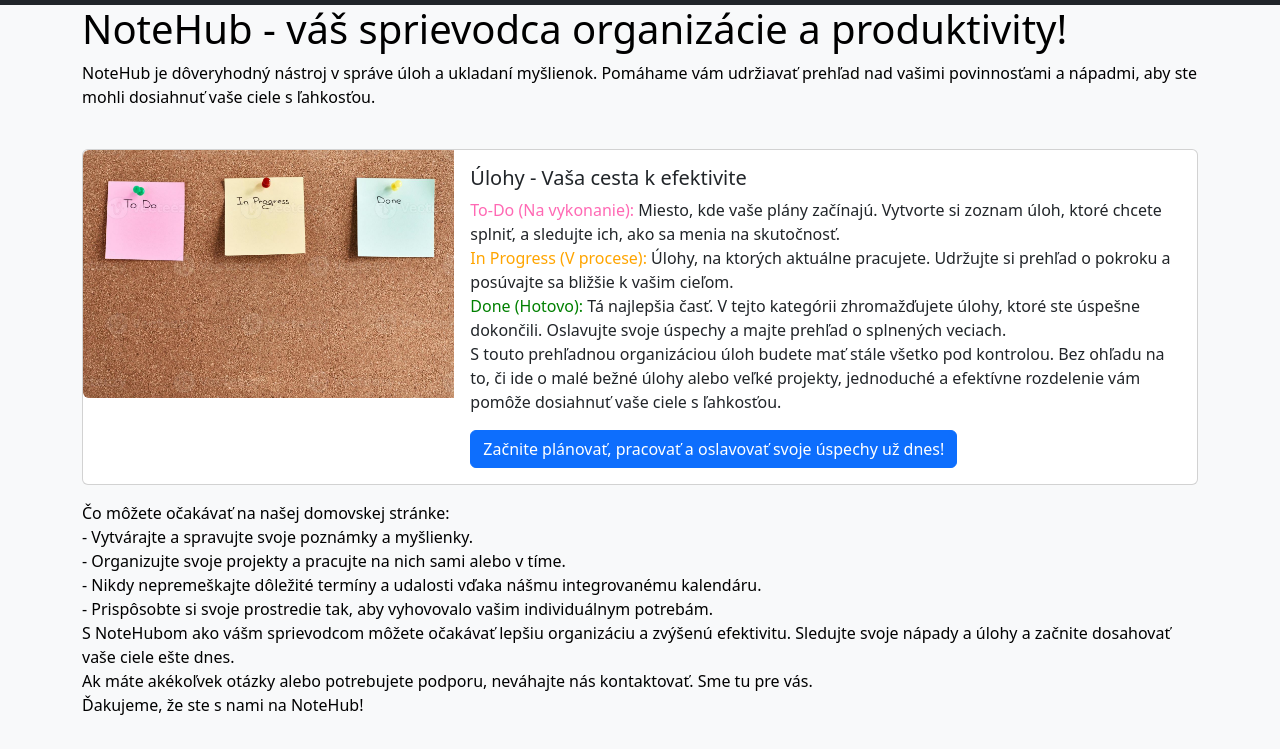
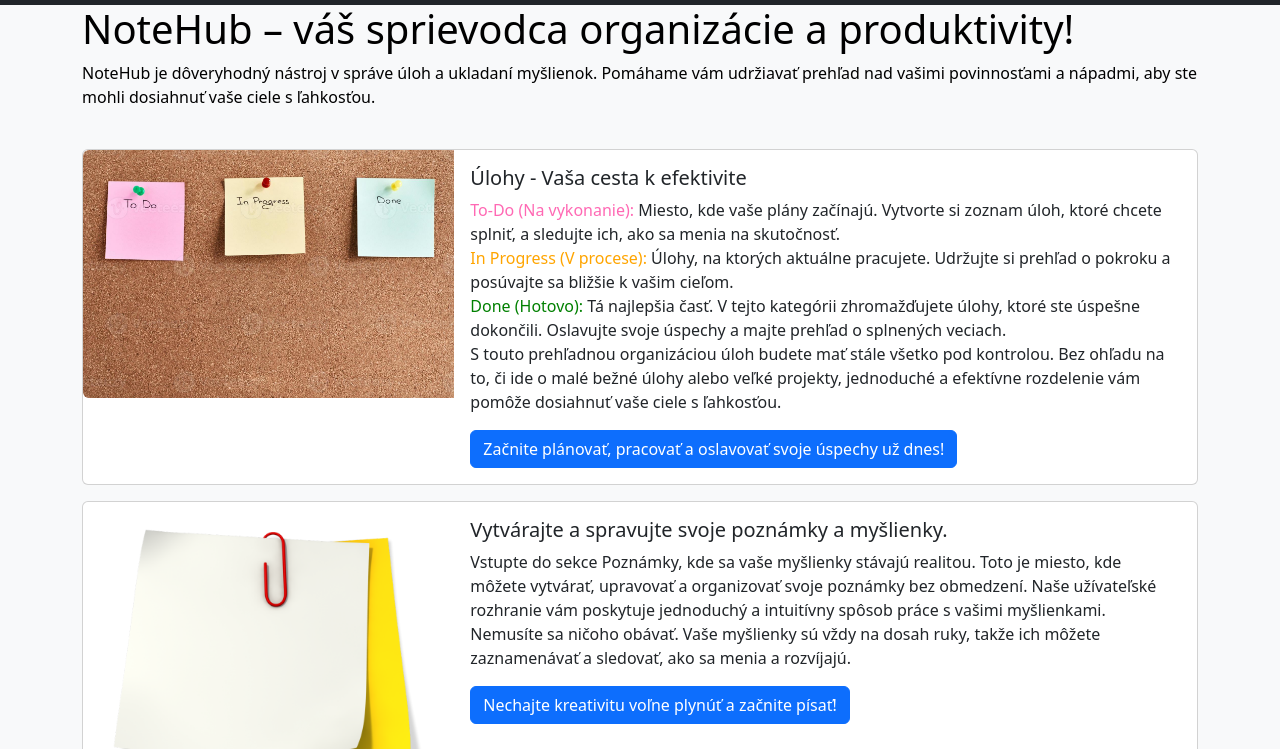
Before and after one commit to AndyBrno/checkpoint1, a plain HTML site: page index.html in a window 1280 px wide. Shown: the part 51-800 px from the top of the page. Drawn offline with nearby package versions, Linux system fonts and the light colour scheme.

Commit message:
Domov - Poznamky

```diff
--- a/index.html
+++ b/index.html
@@ -47,7 +47,7 @@
     </nav>
 
     <div class="container">
-        <h1>NoteHub - váš sprievodca organizácie a produktivity!</h1>
+        <h1>NoteHub – váš sprievodca organizácie a produktivity!</h1>
 
         <p>
             NoteHub je dôveryhodný nástroj v správe úloh a ukladaní myšlienok.
@@ -68,8 +68,10 @@
                             <span style="color: orange;">In Progress (V procese):</span>
                             Úlohy, na ktorých aktuálne pracujete. Udržujte si prehľad o pokroku a posúvajte sa bližšie k vašim cieľom.<br>
                             <span style="color: green;">Done (Hotovo):</span>
-                            Tá najlepšia časť. V tejto kategórii zhromažďujete úlohy, ktoré ste úspešne dokončili. Oslavujte svoje úspechy a majte prehľad o splnených veciach.<br>
-                            S touto prehľadnou organizáciou úloh budete mať stále všetko pod kontrolou. Bez ohľadu na to, či ide o malé bežné úlohy alebo veľké projekty, jednoduché a efektívne rozdelenie vám pomôže dosiahnuť vaše ciele s ľahkosťou.<br>
+                            Tá najlepšia časť. V tejto kategórii zhromažďujete úlohy, ktoré ste úspešne dokončili.
+                            Oslavujte svoje úspechy a majte prehľad o splnených veciach.<br>
+                            S touto prehľadnou organizáciou úloh budete mať stále všetko pod kontrolou.
+                            Bez ohľadu na to, či ide o malé bežné úlohy alebo veľké projekty, jednoduché a efektívne rozdelenie vám pomôže dosiahnuť vaše ciele s ľahkosťou.<br>
                         </p>
                         <a href="#" class="btn btn-primary">Začnite plánovať, pracovať a oslavovať svoje úspechy už dnes!</a>
                     </div>
@@ -77,9 +79,29 @@
             </div>
         </div>
 
+        <div class="card mb-3">
+            <div class="row g-0">
+                <div class="col-md-4">
+                    <img src="images/notes.png" class="img-fluid rounded-start" alt="...">
+                </div>
+                <div class="col-md-8">
+                    <div class="card-body">
+                        <h5 class="card-title">Vytvárajte a spravujte svoje poznámky a myšlienky.</h5>
+                        <p class="card-text">
+                            Vstupte do sekce Poznámky, kde sa vaše myšlienky stávajú realitou.
+                            Toto je miesto, kde môžete vytvárať, upravovať a organizovať svoje poznámky bez obmedzení.
+                            Naše užívateľské rozhranie vám poskytuje jednoduchý a intuitívny spôsob práce s vašimi myšlienkami.
+                            Nemusíte sa ničoho obávať. Vaše myšlienky sú vždy na dosah ruky, takže ich môžete zaznamenávať a sledovať, ako sa menia a rozvíjajú.
+                        </p>
+                        <a href="#" class="btn btn-primary">Nechajte kreativitu voľne plynúť a začnite písať!</a>
+                    </div>
+                </div>
+            </div>
+        </div>
+
         <p>
             Čo môžete očakávať na našej domovskej stránke:<br>
-            - Vytvárajte a spravujte svoje poznámky a myšlienky.<br>
+            - <br>
             - Organizujte svoje projekty a pracujte na nich sami alebo v tíme.<br>
             - Nikdy nepremeškajte dôležité termíny a udalosti vďaka nášmu integrovanému kalendáru.<br>
             - Prispôsobte si svoje prostredie tak, aby vyhovovalo vašim individuálnym potrebám.<br>
@@ -93,5 +115,7 @@
         </p>
     </div>
 
+
+
 </body>
 </html>
```
Also changed, not shown: images/notes.png (added).
